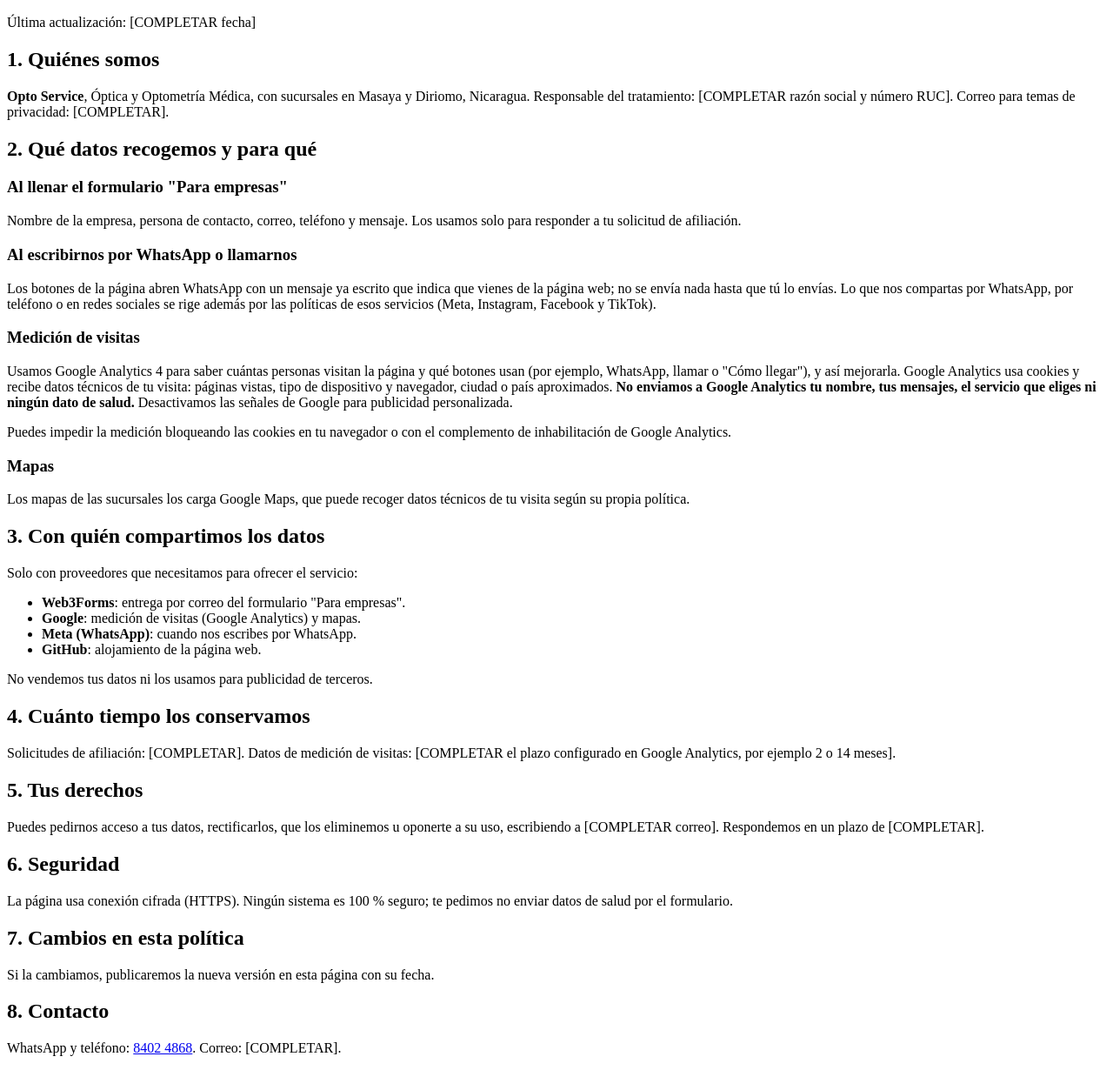
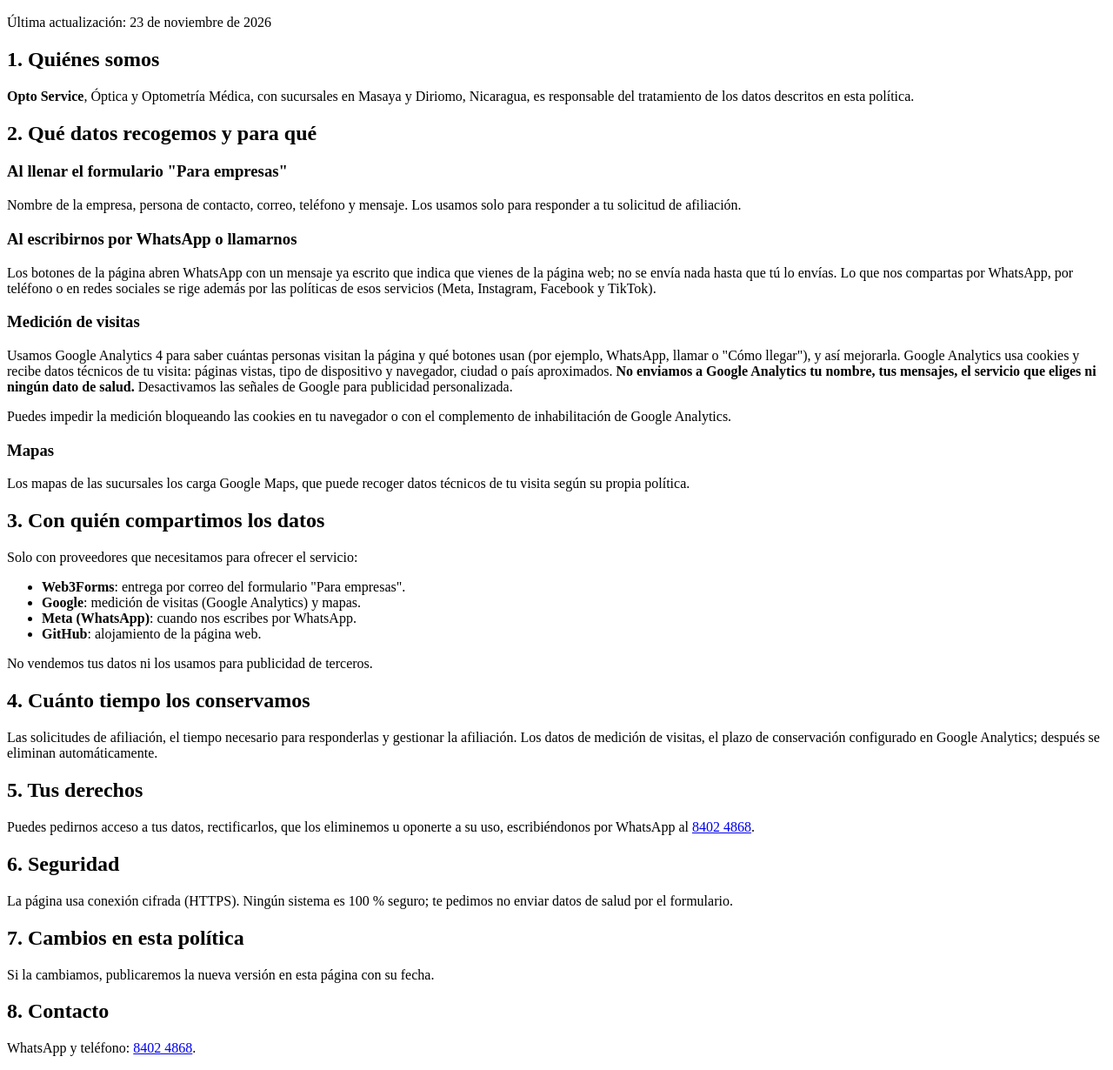
Before and after one commit to oafb1996/optoservice-web, a plain HTML site: page paginas/privacidad.html in a window 1280 px wide. Shown: the part 102-1332 px from the top of the page at 87% size. Drawn offline with Linux system fonts and the light colour scheme.

Commit message:
Quitar los placeholders [COMPLETAR] de la política de privacidad
Co-Authored-By: Claude Opus 5.5 <noreply@anthropic.com>
Claude-Session: https://claude.ai/code/session_013t1iA4jyTUaX3tMurrxJkW

```diff
--- a/paginas/privacidad.html
+++ b/paginas/privacidad.html
@@ -3,11 +3,11 @@
 <head>
 <meta charset="utf-8">
 <meta name="viewport" content="width=device-width, initial-scale=1">
-<!-- BORRADOR: completar lo marcado [COMPLETAR] y revisar con asesoría legal (Ley 787 de Nicaragua).
+<!-- BORRADOR: revisar con asesoría legal (Ley 787 de Nicaragua).
      Mientras exista <meta name="borrador">, la página tiene noindex, no se enlaza desde el pie
      y la medición (GA4) NO se carga aunque haya un ID. Para publicarla: borrar esa línea.
      Si se activa el asistente de chat, agregar su sección (ver docs/politica-privacidad-borrador.md). -->
-<meta name="borrador" content="Pendiente de completar datos y revisión legal">
+<meta name="borrador" content="Pendiente de revisión legal">
 <title>Política de privacidad | Opto Service</title>
 <meta name="description" content="Cómo trata Opto Service los datos de quienes visitan su página web, escriben por WhatsApp o llenan el formulario para empresas.">
 <meta name="theme-color" content="#f2ede8">
@@ -26,16 +26,15 @@
         <ol><li><a href="/">Inicio</a></li><li aria-current="page">Política de privacidad</li></ol>
       </nav>
       <h1 class="page-title">Política de privacidad</h1>
-      <p class="lead">Última actualización: <span class="pendiente">[COMPLETAR fecha]</span></p>
+      <p class="lead">Última actualización: 23 de noviembre de 2026</p>
     </div>
   </section>
 
   <section class="sec legal">
     <div class="wrap prose">
       <h2>1. Quiénes somos</h2>
-      <p><strong>Opto Service</strong>, Óptica y Optometría Médica, con sucursales en Masaya y Diriomo, Nicaragua.
-        Responsable del tratamiento: <span class="pendiente">[COMPLETAR razón social y número RUC]</span>.
-        Correo para temas de privacidad: <span class="pendiente">[COMPLETAR]</span>.</p>
+      <p><strong>Opto Service</strong>, Óptica y Optometría Médica, con sucursales en Masaya y Diriomo, Nicaragua,
+        es responsable del tratamiento de los datos descritos en esta política.</p>
 
       <h2>2. Qué datos recogemos y para qué</h2>
       <h3>Al llenar el formulario "Para empresas"</h3>
@@ -59,10 +58,10 @@
       <p>No vendemos tus datos ni los usamos para publicidad de terceros.</p>
 
       <h2>4. Cuánto tiempo los conservamos</h2>
-      <p>Solicitudes de afiliación: <span class="pendiente">[COMPLETAR]</span>. Datos de medición de visitas: <span class="pendiente">[COMPLETAR el plazo configurado en Google Analytics, por ejemplo 2 o 14 meses]</span>.</p>
+      <p>Las solicitudes de afiliación, el tiempo necesario para responderlas y gestionar la afiliación. Los datos de medición de visitas, el plazo de conservación configurado en Google Analytics; después se eliminan automáticamente.</p>
 
       <h2>5. Tus derechos</h2>
-      <p>Puedes pedirnos acceso a tus datos, rectificarlos, que los eliminemos u oponerte a su uso, escribiendo a <span class="pendiente">[COMPLETAR correo]</span>. Respondemos en un plazo de <span class="pendiente">[COMPLETAR]</span>.</p>
+      <p>Puedes pedirnos acceso a tus datos, rectificarlos, que los eliminemos u oponerte a su uso, escribiéndonos por WhatsApp al <a href="https://wa.me/50584024868">8402 4868</a>.</p>
 
       <h2>6. Seguridad</h2>
       <p>La página usa conexión cifrada (HTTPS). Ningún sistema es 100 % seguro; te pedimos no enviar datos de salud por el formulario.</p>
@@ -71,7 +70,7 @@
       <p>Si la cambiamos, publicaremos la nueva versión en esta página con su fecha.</p>
 
       <h2>8. Contacto</h2>
-      <p>WhatsApp y teléfono: <a href="tel:+50584024868">8402 4868</a>. Correo: <span class="pendiente">[COMPLETAR]</span>.</p>
+      <p>WhatsApp y teléfono: <a href="tel:+50584024868">8402 4868</a>.</p>
     </div>
   </section>
   </main>
```
